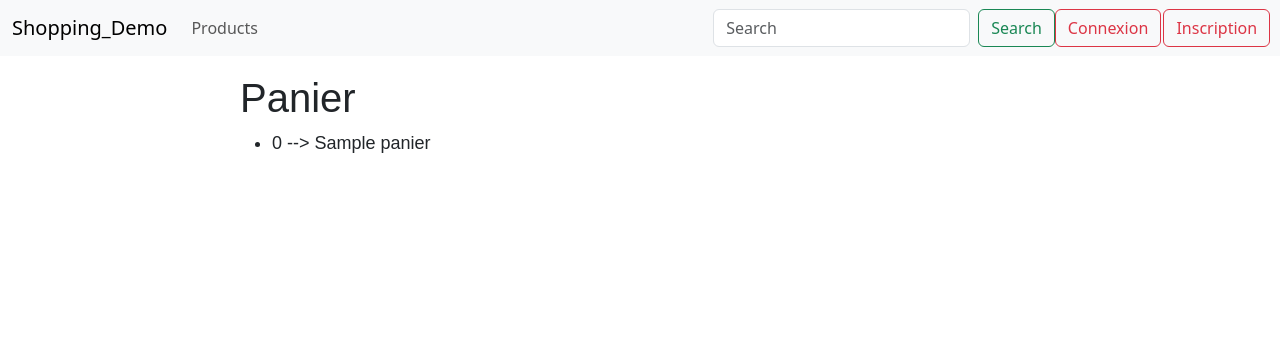
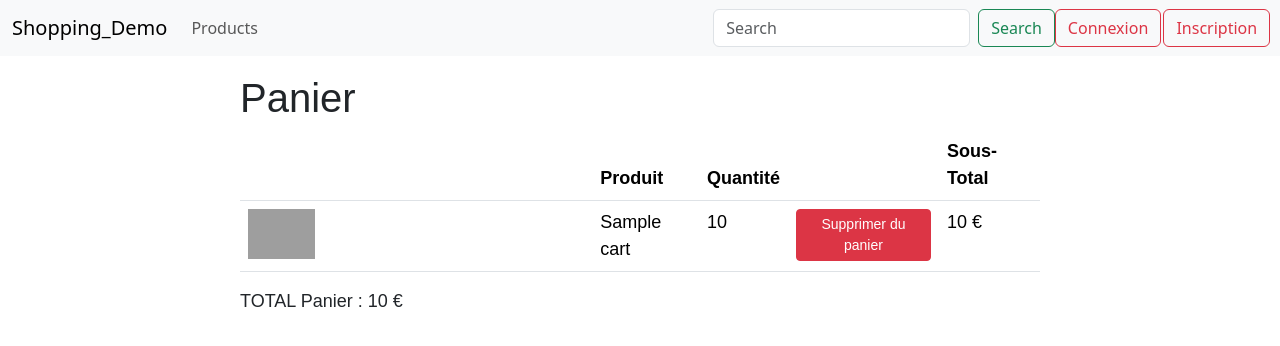
Before and after one commit to Alker51/shopping_demo, a Symfony app: template templates/cart/index.html.twig in a window 1280 px wide. Shown: the top 346 px of the page. Run offline with Twig, Linux system fonts and the light colour scheme; the template is opened without the code that fills it: most values are stand-ins (such as "Sample title", 1, 10 or a date in 2020); some libraries are stand-ins or nearby versions; grey boxes are pictures that could not be loaded.

Commit message:
:hammer: AJOUT/MODIF Panier
Mise en place d'un affichage panier clair, avec les informations des produits.
Calcul des totaux, sous-totaux.

```diff
--- /dev/null
+++ b/public/styles/cartStyle.css
@@ -0,0 +1,8 @@
+img#productImage {
+    width : 20%
+}
+
+td#tdImage {
+    width: fit-content;
+    height : fit-content;
+}
--- a/templates/cart/index.html.twig
+++ b/templates/cart/index.html.twig
@@ -1,6 +1,10 @@
 {% extends 'base.html.twig' %}
 
 {% block title %}Hello CartController!{% endblock %}
+
+{% block stylesheets %}
+    <link href="{{ asset('styles/cartStyle.css') }}" rel="stylesheet">
+{% endblock %}
 
 {% block body %}
 <style>
@@ -11,12 +15,31 @@
 <div class="example-wrapper">
     <h1>Panier</h1>
 
-    {% if panier is not empty %}
-    <ul>
-    {% for idProduct, qtyProduct in panier %}
-        <li>{{ idProduct }} --> {{ qtyProduct }}</li>
+    {% if cart is not empty %}
+    <table class="table table-responsive">
+        <thead>
+        <tr>
+            <th></th>
+            <th>Produit</th>
+            <th>Quantité</th>
+            <th></th>
+            <th>Sous-Total</th>
+        </tr>
+        </thead>
+        <tbody>
+    {% for idProduct, productInfo in cart %}
+            <tr>
+                <td id="tdImage"><img id="productImage" src="{{ productInfo.pics }}" alt="{{ productInfo.name }}"/></td>
+                <td>{{ productInfo.name }}</td>
+                <td>{{ productInfo.qty }}</td>
+                <td><a href="#"><button type="button" class="btn btn-danger btn-sm">Supprimer du panier</button></a></td>
+                <td>{{ productInfo.total }} &euro;</td>
+            </tr>
     {% endfor %}
-    </ul>
+        </tbody>
+    </table>
+
+        <div>TOTAL Panier : {{ total }} &euro;</div>
     {% else %}
     <h2>Panier vide</h2>
     {% endif %}
```
Also changed, not shown: src/Controller/CartController.php (+31 -2 lines).
